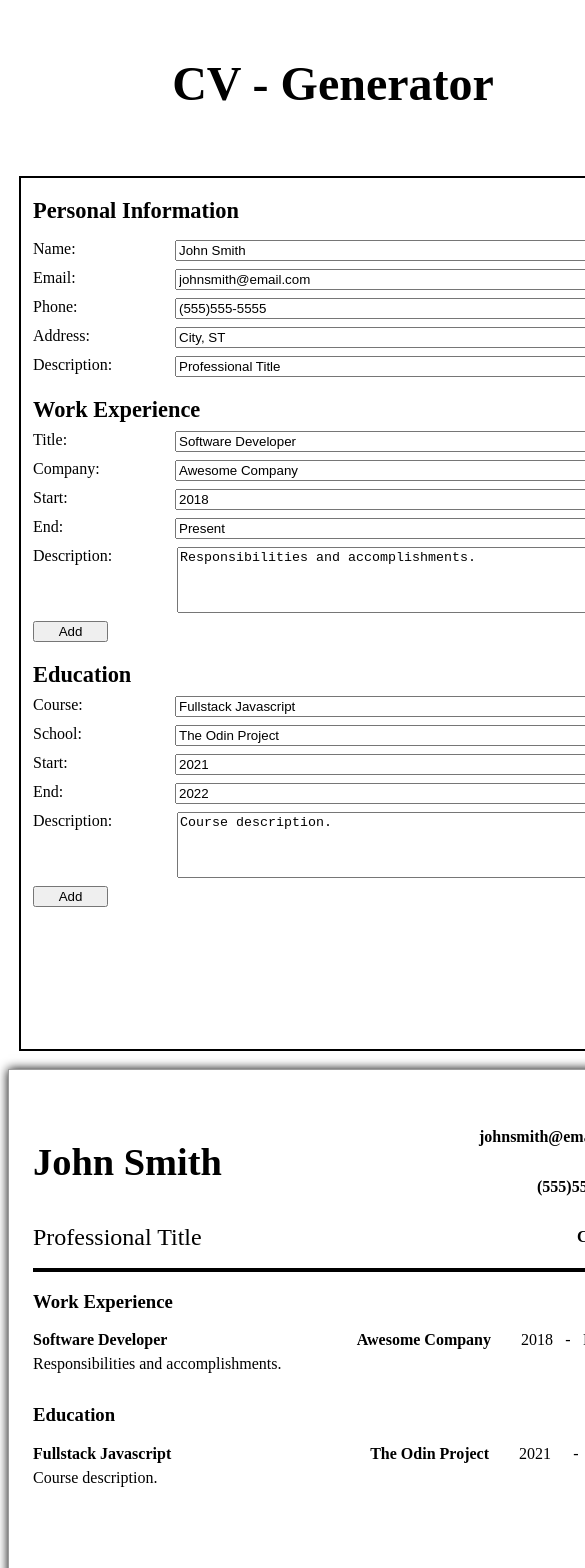
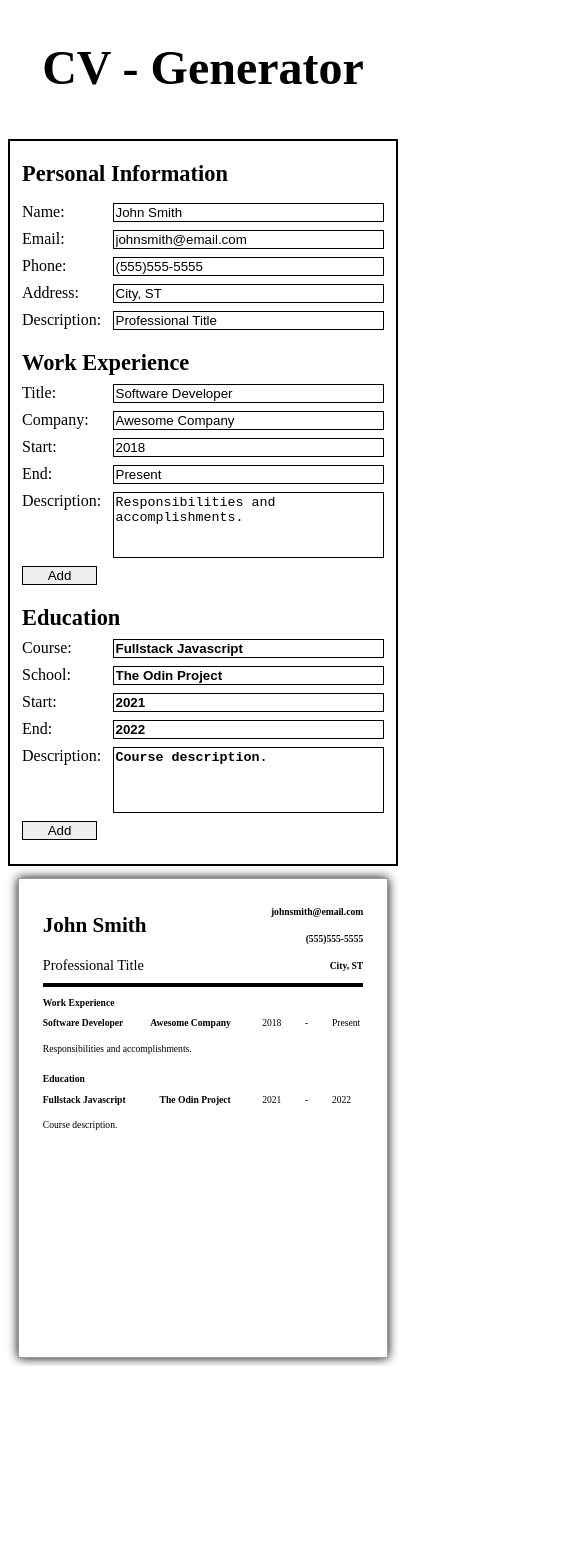
Before and after one commit to sleander94/cv-app, a React (Create React App) app: page / in a window 390 px wide. Shown: the top 1568 px of the page, 585 px wide, since content can reach past the window. After the commit the page ends 1366 px from the top, so only its background shows below. Built offline with nearby package versions, Linux system fonts and the light colour scheme.

Commit message:
Edit styles for responsive design

```diff
--- a/src/styles/App.css
+++ b/src/styles/App.css
@@ -1,8 +1,7 @@
 .App {
   display: grid;
-  grid-template-rows: 150px 1fr 1fr 150px;
   justify-items: center;
-  gap: 18px;
+  gap: 12px;
   width: 100vw;
 }
 
@@ -16,7 +15,7 @@
 @media screen and (min-width: 1080px) {
   .App {
     display: grid;
-    grid: 150px 1fr 150px / 1fr 1fr;
+    grid: 1fr / 1fr 1fr;
     max-width: 95vw;
   }
 
--- a/src/styles/CV.css
+++ b/src/styles/CV.css
@@ -1,19 +1,17 @@
 .CV {
   grid-row: 3 / 4;
-  width: 600px;
-  height: 825px;
-  padding: 24px;
+  min-width: 95vw;
+  height: calc(95vw * 1.294);
+  padding: 1.5rem;
   border: 1px solid rgb(156, 156, 156);
   box-shadow: 0px 0px 10px;
 }
 
 .CV .personal {
   display: grid;
-  grid: 1fr 1fr 1fr / 350px 250px;
+  grid: 1fr 1fr 1fr / 60% 40%;
   justify-items: end;
   align-items: center;
-  height: 150px;
-  padding-top: 24px;
   border: none;
   border-bottom: 4px solid black;
   font-weight: 600;
@@ -21,13 +19,13 @@
 
 .CV .personal * {
   border: none;
-  padding-bottom: 12px;
+  padding-bottom: 1rem;
 }
 
 .personal .name {
   grid-area: 1 / 1 / 3 / 2;
   justify-self: start;
-  font-size: 2.4rem;
+  font-size: 2.2rem;
   font-weight: 700;
 }
 
@@ -46,104 +44,97 @@
 .personal .description {
   grid-area: 3 / 1 / 4 / 2;
   justify-self: start;
-
   font-size: 1.5rem;
   font-weight: 500;
   overflow: hidden;
 }
 
-.CV .workContainer {
-  border: none;
+.work,
+.education {
   display: grid;
+  grid: 1rem 1fr / 3fr 3fr 1fr 1fr 1fr;
+  gap: 1rem;
+  padding-bottom: 1rem;
 }
 
-.work {
-  display: grid;
-  grid: 1rem 1fr / 1fr 1fr 50px 30px 50px;
-  grid-row-gap: 8px;
-  padding-bottom: 12px;
-}
-
-.CV .workContainer * {
-  border: none;
-}
-
-.work .title {
-  grid-area: 1 / 1 / 2 / 2;
-  font-weight: 600;
-}
-
-.work .company {
-  grid-area: 1 / 2 / 2 / 3;
-  justify-self: end;
-  padding-right: 12px;
-  font-weight: 600;
-}
-
-.work .start {
-  grid-area: 1 / 3 / 2 / 4;
-  justify-self: end;
-}
-.work .dash {
-  grid-area: 1 / 4 / 2 / 5;
-  justify-self: center;
-}
-
-.work .end {
-  grid-area: 1 / 5 / 2 / 6;
-}
-
-.work .description {
-  grid-area: 2 / 1 / 3 / 6;
-}
-
+.CV .workContainer,
 .CV .educationContainer {
   border: none;
   display: grid;
 }
 
-.education {
-  display: grid;
-  grid: 1rem 1fr / 1fr 1fr 50px 50px;
-  grid-row-gap: 8px;
-  padding-bottom: 12px;
-}
-
+.CV .workContainer *,
 .CV .educationContainer * {
   border: none;
 }
 
-.education .course {
+.title,
+.course {
   grid-area: 1 / 1 / 2 / 2;
   font-weight: 600;
+  white-space: nowrap;
 }
 
-.education .school {
+.company,
+.school {
   grid-area: 1 / 2 / 2 / 3;
   justify-self: end;
-  padding-right: 12px;
+  padding-right: 1rem;
   font-weight: 600;
+  white-space: nowrap;
 }
 
-.education .start {
+.start {
   grid-area: 1 / 3 / 2 / 4;
   justify-self: end;
 }
-.education .dash {
+
+.dash {
   grid-area: 1 / 4 / 2 / 5;
   justify-self: center;
 }
 
-.education .end {
+.end {
   grid-area: 1 / 5 / 2 / 6;
 }
 
-.education .description {
-  grid-area: 2 / 1 / 3 / 5;
+.description {
+  grid-area: 2 / 1 / 3 / 6;
+}
+
+@media screen and (max-width: 600px) {
+  .CV * {
+    font-size: 0.6rem;
+  }
+
+  .CV .personal * {
+    padding-bottom: 0.6rem;
+  }
+
+  .personal .name {
+    font-size: 1.32rem;
+  }
+  .personal .description {
+    font-size: 0.9rem;
+  }
+
+  .work,
+  .education {
+    gap: 0.6rem;
+    padding-bottom: 0.6rem;
+  }
+
+  .company,
+  .school {
+    padding-right: 0.6rem;
+  }
 }
 
 @media screen and (min-width: 1080px) {
   .CV {
     grid-area: 2 / 2 / 3 / 3;
+    min-width: 0;
+    width: 40vw;
+    height: calc(40vw * 1.294);
   }
 }
--- a/src/styles/Form.css
+++ b/src/styles/Form.css
@@ -1,6 +1,6 @@
 form {
   grid-row: 2 / 3;
-  width: 600px;
+  min-width: 95vw;
   padding: 12px;
   border: 2px solid black;
 }
@@ -21,6 +21,7 @@ form h3 {
 
 input,
 textarea {
+  border: 1px solid black;
   resize: none;
   width: 75%;
 }
@@ -43,12 +44,15 @@ label {
 
 button {
   grid-column: 1 / 2;
-  width: 75px;
+  max-width: 75px;
+  border: 1px solid black;
 }
 
 @media screen and (min-width: 1080px) {
   form {
     grid-area: 2 / 1 / 3 / 2;
-    width: 600px;
+    min-width: 0;
+    width: 40vw;
+    max-width: 800px;
   }
 }
--- a/src/styles/index.css
+++ b/src/styles/index.css
@@ -1,4 +1,13 @@
-#root {
-  display: grid;
-  justify-items: center;
+/* * {
+  font-family: -apple-system, BlinkMacSystemFont, 'Segoe UI', 'Roboto', 'Oxygen',
+    'Ubuntu', 'Cantarell', 'Fira Sans', 'Droid Sans', 'Helvetica Neue',
+    sans-serif;
+  box-sizing: border-box;
+  -webkit-font-smoothing: antialiased;
+  -moz-osx-font-smoothing: grayscale;
 }
+ */
+
+* {
+  box-sizing: border-box;
+}
```
